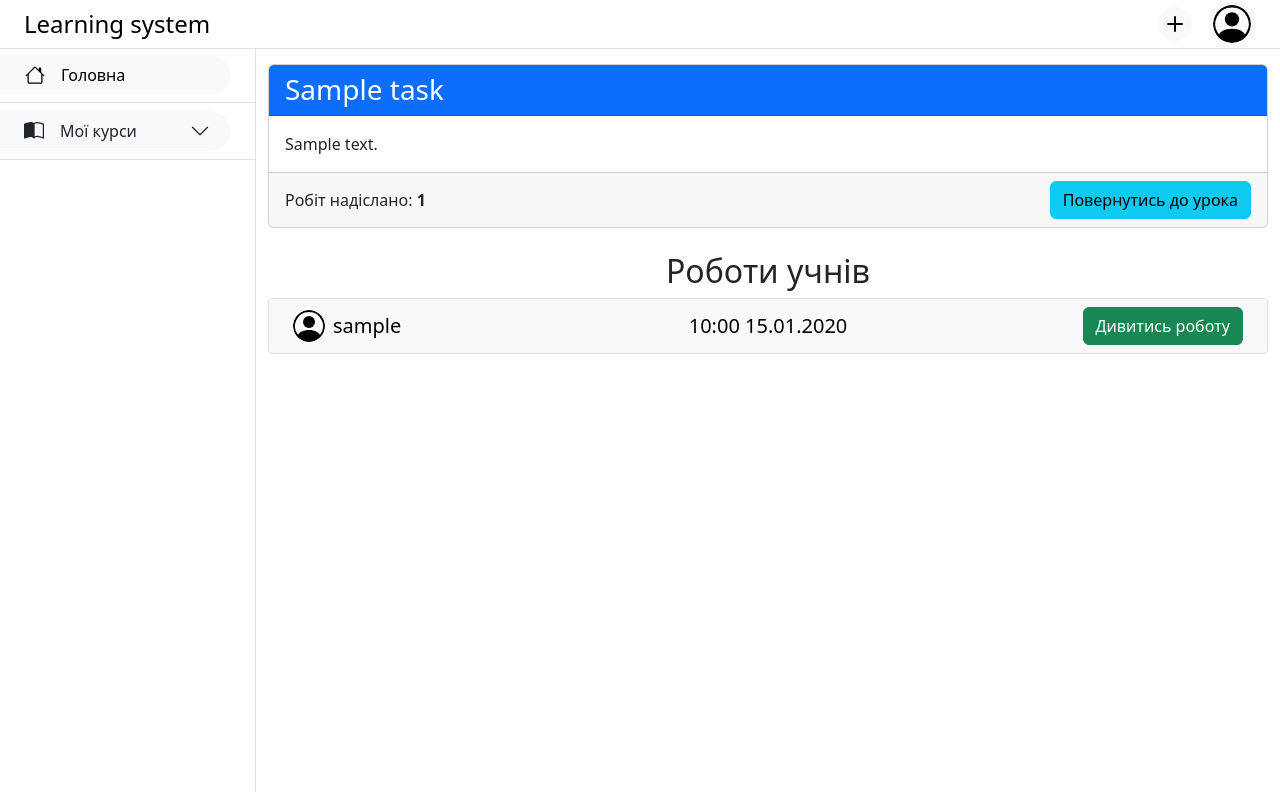
After one commit to VNIKUDA/learning_managment_system, a Django app: page /courses/task/1/completions/ in a window 1280 px wide. The commit adds this page. Run offline with Django 5.2, Linux system fonts and the light colour scheme; a user stored in the database is signed in; tables that the repository leaves empty hold one stand-in row (values such as "Sample post").

Commit message:
Task completions, grade completion and grade delete views

```diff
--- a/courses/models.py
+++ b/courses/models.py
@@ -113,6 +113,7 @@ class Completion(models.Model):
     student = models.ForeignKey(User, on_delete=models.CASCADE, limit_choices_to={"role": "student"})
     task = models.ForeignKey(Task, on_delete=models.CASCADE, related_name="completions")
     text = models.TextField(blank=True)
+    created_at = models.DateTimeField(auto_now_add=True)
 
     def delete(self, *args, **kwargs):
         for completion_file in self.files.all():
@@ -141,7 +142,7 @@ class CompletionFile(models.Model):
 
 
 class Grade(models.Model):
-    grade = models.PositiveIntegerField(default=0)
+    value = models.PositiveIntegerField(default=0)
     completion = models.OneToOneField(Completion, on_delete=models.CASCADE, related_name="grade")
 
     def __str__(self) -> str:
--- a/courses/urls.py
+++ b/courses/urls.py
@@ -2,6 +2,7 @@ from django.urls import path
 from courses import views
 
 urlpatterns = [
+    # Courses views
     path("create/", views.CourseCreateView.as_view(), name="course-create"),
     path("<int:pk>/", views.CourseHomeView.as_view(), name="course-detail"),
     path("<int:pk>/update/", views.CourseUpdateView.as_view(), name="course-update"),
@@ -13,24 +14,34 @@ urlpatterns = [
     path("student-courses/", views.StudentCourses.as_view(), name="student-courses"),
     path("teacher-courses/", views.TeacherCourses.as_view(), name="teacher-courses"),
 
+    # Module views
     path("<int:pk>/module-create/", views.ModuleCreateView.as_view(), name="module-create"),
     path("module/<int:pk>/update/", views.ModuleUpdateView.as_view(), name="module-update"),
     path("module/<int:pk>/delete/", views.ModuleDeleteView.as_view(), name="module-delete"),
 
+    # Lesson views
     path("module/<int:pk>/lesson-create/", views.LessonCreateView.as_view(), name="lesson-create"),
     path("lesson/<int:pk>/", views.LessonDetailView.as_view(), name="lesson-detail"),
     path("lesson/<int:pk>/update/", views.LessonUpdateView.as_view(), name="lesson-update"),
     path("lesson/<int:pk>/delete/", views.LessonDeleteView.as_view(), name="lesson-delete"),
 
+    # Material views
     path("lesson/<int:pk>/materials-create/", views.MaterialsCreateView.as_view(), name="materials-create"),
     path("material/<int:pk>/delete/", views.MaterialDeleteView.as_view(), name="material-delete"),
 
+    # Task views
     path("lesson/<int:pk>/task-create/", views.TaskCreateView.as_view(), name="task-create"),
     path("task/<int:pk>/update/", views.TaskUpdateView.as_view(), name="task-update"),
     path("task/<int:pk>/delete/", views.TaskDeleteView.as_view(), name="task-delete"),
+    path("task/<int:pk>/completions/", views.TaskCompletionsView.as_view(), name="task-completions"),
 
+    # Completions views
     path("task/<int:pk>/complete/", views.CompletionCreateView.as_view(), name="completion-create"),
-    path("task/<int:pk>/delete-completion/", views.CompletionDeleteView.as_view(), name="completion-delete")
+    path("task/<int:pk>/delete-completion/", views.CompletionDeleteView.as_view(), name="completion-delete"),
+
+    # Grade views
+    path("completion/<int:pk>/grade/", views.GradeCompletionView.as_view(), name="grade-completion"),
+    path("grade/<int:pk>/delete/", views.GradeDeleteView.as_view(), name="grade-delete")
 ]
 
 app_name = "courses"
--- a/courses/views.py
+++ b/courses/views.py
@@ -5,10 +5,10 @@ from django.http import HttpResponse
 from django.urls import reverse_lazy
 from django.core.exceptions import PermissionDenied
 from django.shortcuts import redirect, render
-from django.views.generic import CreateView, DetailView, DeleteView, UpdateView, View
+from django.views.generic import CreateView, DetailView, DeleteView, UpdateView, ListView, View
 from courses.mixins import UserIsStaff
 from courses.forms import CompletionForm
-from courses.models import Course, Module, Lesson, Material, Completion, CompletionFile, Task
+from courses.models import Course, Module, Lesson, Material, Completion, CompletionFile, Task, Grade
 
 # Create your views here.
 class CourseCreateView(UserIsStaff, CreateView):
@@ -77,6 +77,29 @@ class LeaveCourseView(View):
         course.students.remove(self.request.user)
 
         return redirect("home")
+
+
+class StudentCourses(View):
+    def get(self, *args, **kwargs):
+        if self.request.headers.get('x-requested-with') == "XMLHttpRequest":
+            courses = Course.objects.filter(students=self.request.user)
+            context = {"courses": courses}
+
+            return render(self.request, "courses/user_courses.html", context=context)
+        else:
+            raise PermissionDenied
+
+
+class TeacherCourses(View):
+    def get(self, *args, **kwargs):
+        if self.request.headers.get('x-requested-with') == "XMLHttpRequest":
+            courses = Course.objects.filter(teacher=self.request.user)
+            context = {"courses": courses}
+
+            return render(self.request, "courses/user_courses.html", context=context)
+        else:
+            raise PermissionDenied
+
 
 class ModuleCreateView(CreateView):
     model = Module
@@ -209,6 +232,24 @@ class TaskDeleteView(DeleteView):
         return reverse_lazy("courses:lesson-detail", kwargs={"pk": self.get_object().lesson.pk})
 
 
+class TaskCompletionsView(ListView):
+    model = Completion
+    context_object_name = "completions"
+    template_name = "courses/task_completions.html"
+
+    def get_queryset(self):
+        task = Task.objects.get(pk=self.kwargs.get("pk"))
+
+        return Completion.objects.filter(task=task)
+
+    def get_context_data(self, **kwargs):
+        context =  super().get_context_data(**kwargs)
+
+        context["task"] = Task.objects.get(pk=self.kwargs.get("pk"))
+
+        return context
+
+
 class CompletionCreateView(CreateView):
     model = Completion
     fields = ["text"]
@@ -252,23 +293,27 @@ class CompletionDeleteView(DeleteView):
         return reverse_lazy("courses:lesson-detail", kwargs={"pk": task.lesson.pk})
 
 
-class StudentCourses(View):
-    def get(self, *args, **kwargs):
-        if self.request.headers.get('x-requested-with') == "XMLHttpRequest":
-            courses = Course.objects.filter(students=self.request.user)
-            context = {"courses": courses}
+class GradeCompletionView(CreateView):
+    model = Grade
+    fields = ["value"]
+    http_method_names = ["post"]
 
-            return render(self.request, "courses/user_courses.html", context=context)
-        else:
-            raise PermissionDenied
+    def form_valid(self, form: BaseModelForm) -> HttpResponse:
+        form.instance.completion = Completion.objects.get(pk=self.kwargs.get("pk"))
+
+        return super().form_valid(form)
+
+    def get_success_url(self) -> str:
+        completion = Completion.objects.get(pk=self.kwargs.get("pk"))
+
+        return reverse_lazy("courses:task-completions", kwargs={"pk": completion.task.pk})
 
 
-class TeacherCourses(View):
-    def get(self, *args, **kwargs):
-        if self.request.headers.get('x-requested-with') == "XMLHttpRequest":
-            courses = Course.objects.filter(teacher=self.request.user)
-            context = {"courses": courses}
+class GradeDeleteView(DeleteView):
+    model = Grade
+    http_method_names = ["post"]
 
-            return render(self.request, "courses/user_courses.html", context=context)
-        else:
-            raise PermissionDenied
+    def get_success_url(self) -> str:
+        completion = self.get_object().completion
+
+        return reverse_lazy("courses:task-completions", kwargs={"pk": completion.task.pk})
--- a/templates/base.html
+++ b/templates/base.html
@@ -14,7 +14,7 @@
         <div class="border-end" style="width: 20%;">
             <a href="{% url 'home' %}" class="btn btn-light rounded-pill rounded-start text-start text-decoration-none my-2 ps-4" style="width: 90%;">
                 <div class="d-flex align-items-center gap-3">
-                    <svg xmlns="http://www.w3.org/2000/svg" width="16" height="16" fill="currentColor" class="bi bi-house" viewBox="0 0 16 16">
+                    <svg xmlns="http://www.w3.org/2000/svg" width="20" height="20" fill="currentColor" class="bi bi-house" viewBox="0 0 16 16">
                         <path d="M8.707 1.5a1 1 0 0 0-1.414 0L.646 8.146a.5.5 0 0 0 .708.708L2 8.207V13.5A1.5 1.5 0 0 0 3.5 15h9a1.5 1.5 0 0 0 1.5-1.5V8.207l.646.647a.5.5 0 0 0 .708-.708L13 5.793V2.5a.5.5 0 0 0-.5-.5h-1a.5.5 0 0 0-.5.5v1.293zM13 7.207V13.5a.5.5 0 0 1-.5.5h-9a.5.5 0 0 1-.5-.5V7.207l5-5z"/>
                     </svg>
                     Головна
@@ -27,13 +27,14 @@
                             <button type="button" class="accordion-button collapsed btn bg-light rounded-pill rounded-start text-start text-decoration-none my-2 py-2 ps-4" data-bs-toggle="collapse" data-bs-target="#courses" aria-controls="courses" style="width: 90%;">
                                 <div class="d-flex align-items-center gap-3">
                                     {% if request.user.role == "student" %}
-                                        <svg xmlns="http://www.w3.org/2000/svg" width="16" height="16" fill="currentColor" class="bi bi-book-half" viewBox="0 0 16 16">
+                                        <svg xmlns="http://www.w3.org/2000/svg" width="20" height="20" fill="currentColor" class="bi bi-book-half" viewBox="0 0 16 16">
                                             <path d="M8.5 2.687c.654-.689 1.782-.886 3.112-.752 1.234.124 2.503.523 3.388.893v9.923c-.918-.35-2.107-.692-3.287-.81-1.094-.111-2.278-.039-3.213.492zM8 1.783C7.015.936 5.587.81 4.287.94c-1.514.153-3.042.672-3.994 1.105A.5.5 0 0 0 0 2.5v11a.5.5 0 0 0 .707.455c.882-.4 2.303-.881 3.68-1.02 1.409-.142 2.59.087 3.223.877a.5.5 0 0 0 .78 0c.633-.79 1.814-1.019 3.222-.877 1.378.139 2.8.62 3.681 1.02A.5.5 0 0 0 16 13.5v-11a.5.5 0 0 0-.293-.455c-.952-.433-2.48-.952-3.994-1.105C10.413.809 8.985.936 8 1.783"/>
                                         </svg>
                                     {% else %}
-                                        <svg xmlns="http://www.w3.org/2000/svg" width="16" height="16" fill="currentColor" class="bi bi-people-fill" viewBox="0 0 16 16">
+                                        <!-- <svg xmlns="http://www.w3.org/2000/svg" width="16" height="16" fill="currentColor" class="bi bi-people-fill" viewBox="0 0 16 16">
                                             <path d="M7 14s-1 0-1-1 1-4 5-4 5 3 5 4-1 1-1 1zm4-6a3 3 0 1 0 0-6 3 3 0 0 0 0 6m-5.784 6A2.24 2.24 0 0 1 5 13c0-1.355.68-2.75 1.936-3.72A6.3 6.3 0 0 0 5 9c-4 0-5 3-5 4s1 1 1 1zM4.5 8a2.5 2.5 0 1 0 0-5 2.5 2.5 0 0 0 0 5"/>
-                                        </svg>
+                                        </svg> -->
+                                        <svg xmlns="http://www.w3.org/2000/svg" viewBox="0 0 640 512" width="20" height="20">!Font Awesome Free 6.6.0 by @fontawesome - https://fontawesome.com License - https://fontawesome.com/license/free Copyright 2024 Fonticons, Inc.<path d="M320 32c-8.1 0-16.1 1.4-23.7 4.1L15.8 137.4C6.3 140.9 0 149.9 0 160s6.3 19.1 15.8 22.6l57.9 20.9C57.3 229.3 48 259.8 48 291.9l0 28.1c0 28.4-10.8 57.7-22.3 80.8c-6.5 13-13.9 25.8-22.5 37.6C0 442.7-.9 448.3 .9 453.4s6 8.9 11.2 10.2l64 16c4.2 1.1 8.7 .3 12.4-2s6.3-6.1 7.1-10.4c8.6-42.8 4.3-81.2-2.1-108.7C90.3 344.3 86 329.8 80 316.5l0-24.6c0-30.2 10.2-58.7 27.9-81.5c12.9-15.5 29.6-28 49.2-35.7l157-61.7c8.2-3.2 17.5 .8 20.7 9s-.8 17.5-9 20.7l-157 61.7c-12.4 4.9-23.3 12.4-32.2 21.6l159.6 57.6c7.6 2.7 15.6 4.1 23.7 4.1s16.1-1.4 23.7-4.1L624.2 182.6c9.5-3.4 15.8-12.5 15.8-22.6s-6.3-19.1-15.8-22.6L343.7 36.1C336.1 33.4 328.1 32 320 32zM128 408c0 35.3 86 72 192 72s192-36.7 192-72L496.7 262.6 354.5 314c-11.1 4-22.8 6-34.5 6s-23.5-2-34.5-6L143.3 262.6 128 408z"/></svg>
                                     {% endif %}
                                     Мої курси
                                 </div>
--- a/templates/courses/lesson_detail.html
+++ b/templates/courses/lesson_detail.html
@@ -95,11 +95,11 @@
                                 </div>
                                 <div class="modal-footer">
                                     <div class="d-flex justify-content-between w-100">
-                                        <span class="fw-semibold fs-4">
+                                        <span class="fst-normal fs-4">
                                             {% if request.user in task.students %}
                                                 {% with completion=task.completions.all|get_completion:request.user %}
                                                     {% if completion.grade %}
-                                                        Оцінено: {{completion.grade.grade}}
+                                                        Оцінено: <b>{{completion.grade.value}}</b>
                                                     {% else %}
                                                         Здано
                                                     {% endif %}
--- /dev/null
+++ b/templates/courses/task_completions.html
@@ -0,0 +1,103 @@
+{% extends 'base.html' %}
+
+{% block content %}
+<div class="container">
+    <div class="card mb-4">
+        <h3 class="card-header text-bg-primary">{{task.name}}</h3>
+        <div class="card-body">
+            {{task.description}}
+        </div>
+        <div class="card-footer">
+            <div class="d-flex justify-content-between align-items-center">
+                <span>
+                    Робіт надіслано: <b>{{completions|length}}</b>
+                </span>
+                <a href="{% url 'courses:lesson-detail' task.lesson.pk %}" class="btn btn-info">Повернутись до урока</a>
+            </div>
+        </div>
+    </div>
+
+    <h2 class="text-center w-100">Роботи учнів</h2>
+    {% for completion in completions %}
+        <div class="text-bg-light border rounded-1 p-2 fs-5">
+            <div class="d-flex justify-content-between align-items-center px-3 position-relative">
+                <div class="d-flex align-items-center gap-2">
+                    <svg xmlns="http://www.w3.org/2000/svg" class="bg-body rounded-circle" width="32" height="32" fill="currentColor" class="bi bi-person-circle" viewBox="0 0 16 16">
+                        <path d="M11 6a3 3 0 1 1-6 0 3 3 0 0 1 6 0"/>
+                        <path fill-rule="evenodd" d="M0 8a8 8 0 1 1 16 0A8 8 0 0 1 0 8m8-7a7 7 0 0 0-5.468 11.37C3.242 11.226 4.805 10 8 10s4.757 1.225 5.468 2.37A7 7 0 0 0 8 1"/>
+                    </svg>
+                    {{completion.student.username}}
+                </div>
+
+                <div class="position-absolute top-50 start-50 translate-middle">
+                    {{completion.created_at|date:"H:i d.m.Y"}}
+                </div>
+
+                <button type="button" class="btn btn-success" data-bs-toggle="modal" data-bs-target="#completion{{completion.pk}}">Дивитись роботу</button>
+            </div>
+        </div>
+
+        <div class="modal fade" tabindex="-1" id="completion{{completion.pk}}" aria-hidden="true">
+            <div class="modal-dialog modal-dialog-centered modal-xl">
+                <div class="modal-content" style="height: 90vh;">
+                    <div class="modal-header text-bg-success">
+                        <h3>{{completion.student.username}}</h3>
+                        <button type="button" class="btn-close btn-close-white" data-bs-dismiss="modal" aria-label="Close" style="opacity: 1 !important;"></button>
+                    </div>
+                    <div class="modal-body overflow-y-auto px-3">
+                        <p class="modal-text">
+                            {{completion.text}}
+                        </p>
+
+                        {% if completion.text and completion.files.exists %}
+                            <hr>
+                        {% endif %}
+
+                        {% if completion.files.exists %}
+                            <div class="d-grid gap-1">
+                                {% for file in completion.files.all %}
+                                    <a href="{{file.file.url}}" class="btn btn-dark w-100" download>
+                                        <div class="d-flex align-items-center gap-1">
+                                            <svg xmlns="http://www.w3.org/2000/svg" width="32" height="32" fill="currentColor" class="bi bi-file-earmark-arrow-down" viewBox="0 0 16 16">
+                                                <path d="M8.5 6.5a.5.5 0 0 0-1 0v3.793L6.354 9.146a.5.5 0 1 0-.708.708l2 2a.5.5 0 0 0 .708 0l2-2a.5.5 0 0 0-.708-.708L8.5 10.293z"/>
+                                                <path d="M14 14V4.5L9.5 0H4a2 2 0 0 0-2 2v12a2 2 0 0 0 2 2h8a2 2 0 0 0 2-2M9.5 3A1.5 1.5 0 0 0 11 4.5h2V14a1 1 0 0 1-1 1H4a1 1 0 0 1-1-1V2a1 1 0 0 1 1-1h5.5z"/>
+                                            </svg>
+                                            <span class="fw-semibold">
+                                                {{file.name}}
+                                            </span>
+                                        </div>
+                                    </a>
+                                {% endfor %}
+                            </div>
+                        {% endif %}
+                    </div>
+                    <div class="modal-footer fs-5">
+                        <div class="d-flex justify-content-between align-items-center w-100">
+                            {% if completion.grade %}
+                                <span>
+                                    Оцінено: <b>{{completion.grade.value}}</b>
+                                </span>
+
+                                <form action="{% url 'courses:grade-delete' completion.grade.pk %}" method="post">
+                                    {% csrf_token %}
+                                    <button type="submit" class="btn btn-danger">Видалити оцінку</button>
+                                </form>
+                            {% else %}
+                                <div class="d-flex align-items-center gap-3 w-25">
+                                    <label for="value">Оцінити: </label>
+                                    <input type="number" class="form-control" name="value" id="value" value="0" min="0" form="grade-completion" required>
+                                </div>
+
+                                <form action="{% url 'courses:grade-completion' completion.pk %}" method="post" id="grade-completion">
+                                    {% csrf_token %}
+                                    <button type="submit" class="btn btn-primary">Оцінити</button>
+                                </form>
+                            {% endif %}
+                        </div>
+                    </div>
+                </div>
+            </div>
+        </div>
+    {% endfor %}
+</div>
+{% endblock %}
```
Also changed, not shown: templates/courses/teacher_lesson_detail.html (+14 -1 lines), courses/migrations/0010_rename_grade_grade_value.py (added), courses/migrations/0011_completion_created_at.py (added).
